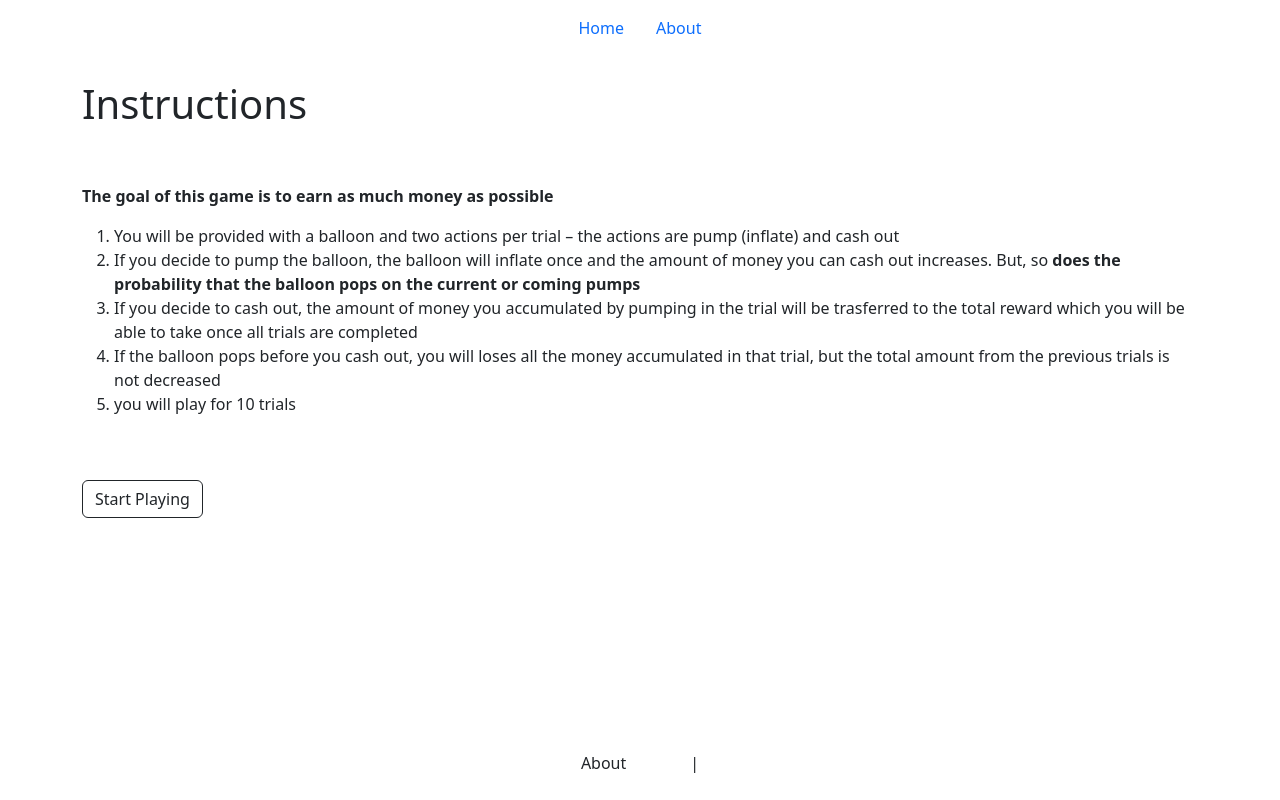
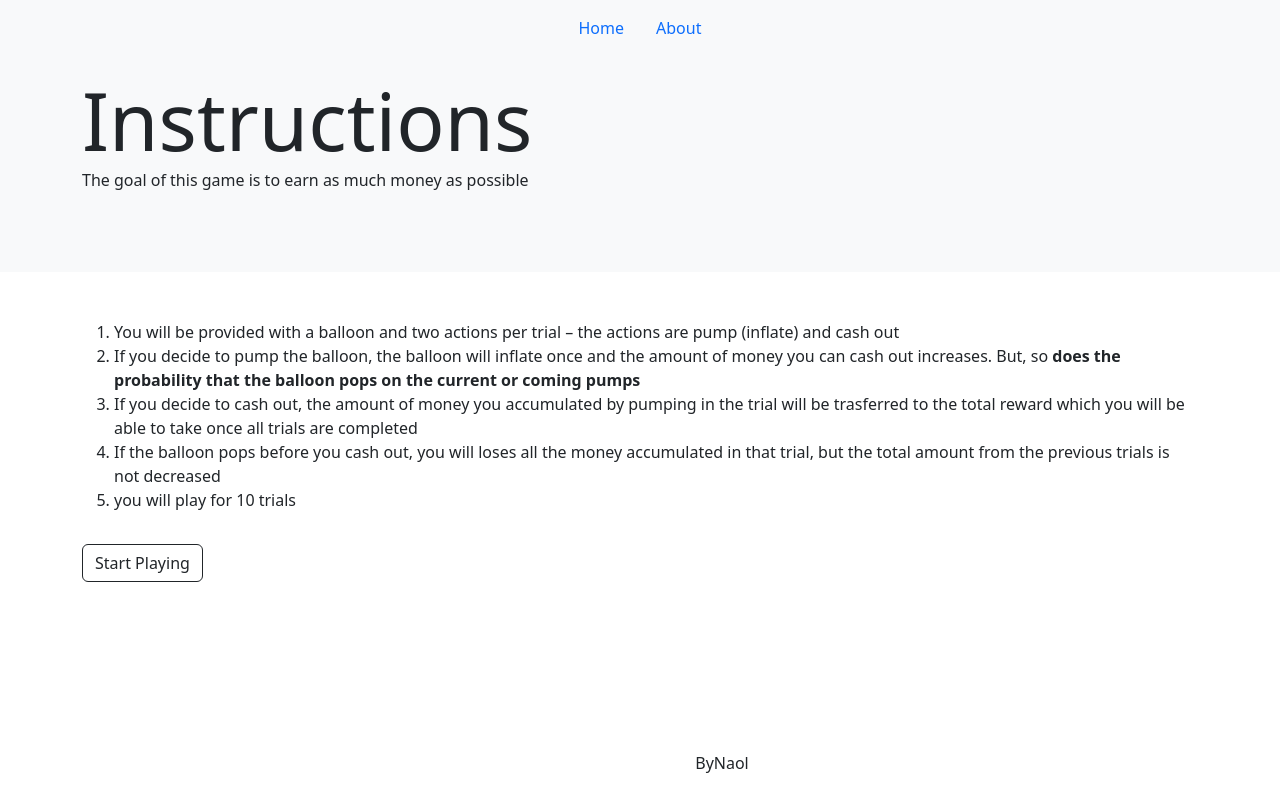
Before and after one commit to NaolGB/BalloonAnalogueRiskTask, a Django app: page /standard-bart/ in a window 1280 px wide; the page is wider, and only the part inside the window is pictured. Run offline with Django 4.2, Linux system fonts and the light colour scheme.

Commit message:
site style update

```diff
--- a/BART/settings.py
+++ b/BART/settings.py
@@ -11,6 +11,7 @@ https://docs.djangoproject.com/en/4.0/ref/settings/
 """
 
 from pathlib import Path
+from . import secrets as sec
 
 # Build paths inside the project like this: BASE_DIR / 'subdir'.
 BASE_DIR = Path(__file__).resolve().parent.parent
@@ -20,7 +21,7 @@ BASE_DIR = Path(__file__).resolve().parent.parent
 # See https://docs.djangoproject.com/en/4.0/howto/deployment/checklist/
 
 # SECURITY WARNING: keep the secret key used in production secret!
-SECRET_KEY = 'INSERT-SECRET-KEY-HERE'
+SECRET_KEY = sec.DJANGO_SECRET_KEY
 
 # SECURITY WARNING: don't run with debug turned on in production!
 DEBUG = True
--- a/ModifiedBART/templates/ModifiedBART/home.html
+++ b/ModifiedBART/templates/ModifiedBART/home.html
@@ -8,6 +8,7 @@
     <p>The goal of this game is to earn as much money as possible</p>
 </strong>
 
+<div>
     <ol>
         <li>You will be provided with a balloon and two actions per trial – the actions are pump (inflate) and cash out</li>
         <li>You have the option to increase the number of pumps you make at a time by inserting the number in the provided box, however you can only do a total of 128 pumps per trial</li>
@@ -16,12 +17,13 @@
         <li>If the balloon pops before you cash out, you will loses all the money accumulated in that trial, but the total amount from the previous trials is not decreased</li>
         <li>you will play for 10 trials</li>
     </ol>
-<br>
-<br>
+</div>
 
+<div class='pt-3'>
     <a class="btn btn-outline-dark" role="button" href="{% url 'bart-modified-createExperiment' %}" >
             Start Playing
     </a>
+</div>
 
 
 {% endblock %}
--- a/StandardBART/templates/StandardBART/home.html
+++ b/StandardBART/templates/StandardBART/home.html
@@ -1,13 +1,18 @@
 {% extends 'main.html' %}
+{% block title %}
+<div class='display-1'>
+    Instructions
+</div>
+<div class='fs-6 fw-light pb-3'>
+    The goal of this game is to earn as much money as possible
+</div>
+<div class='d-flex mb-3 gap-3 pt-5'>
+
+</div>
+{% endblock title %}
 
 {% block content %}
-<h1>Instructions</h1>
-<br>
-<br>
-<strong>
-    <p>The goal of this game is to earn as much money as possible</p>
-</strong>
-
+<div>
     <ol>
         <li>You will be provided with a balloon and two actions per trial – the actions are pump (inflate) and cash out</li>
         <li>If you decide to pump the balloon, the balloon will inflate once and the amount of money you can cash out increases. But, so <strong> does the probability that the balloon pops on the current or coming pumps</strong></li>
@@ -15,11 +20,11 @@
         <li>If the balloon pops before you cash out, you will loses all the money accumulated in that trial, but the total amount from the previous trials is not decreased</li>
         <li>you will play for 10 trials</li>
     </ol>
-<br>
-<br>
+</div>
 
+<div class='pt-3'>
     <a class="btn btn-outline-dark" role="button" href="{% url 'bart-createExperiment' %}">
         Start Playing
     </a>
-
-{% endblock %}
+</div>
+{% endblock content %}
--- a/templates/main.html
+++ b/templates/main.html
@@ -4,14 +4,13 @@
     <meta charset="UTF-8">
     <meta http-equiv="X-UA-Compatible" content="IE=edge">
     <meta name="viewport" content="width=device-width, initial-scale=1.0">
-    <link href="https://cdn.jsdelivr.net/npm/bootstrap@5.2.0-beta1/dist/css/bootstrap.min.css" rel="stylesheet" integrity="sha384-0evHe/X+R7YkIZDRvuzKMRqM+OrBnVFBL6DOitfPri4tjfHxaWutUpFmBp4vmVor" crossorigin="anonymous">
-    <title>BART | ByNaol</title>
+    <link href="https://cdn.jsdelivr.net/npm/bootstrap@5.2.2/dist/css/bootstrap.min.css" rel="stylesheet" integrity="sha384-Zenh87qX5JnK2Jl0vWa8Ck2rdkQ2Bzep5IDxbcnCeuOxjzrPF/et3URy9Bv1WTRi" crossorigin="anonymous">
+    <title>BART | Naol Basaye</title>
 </head>
 
 <body>
 
-
-    <div class="container-sm">
+    <div class='bg-light'>
         <nav class="nav justify-content-center navbar navbar-expand-lg">
             <li class="nav-item">
                 <a class="nav-link active" aria-current="page" href="{% url 'landing-home' %}">Home</a>
@@ -20,24 +19,28 @@
                 <a class="nav-link active" aria-current="page" href="{% url 'landing-about' %}">About</a>
             </li>
         </nav>
-        <br>
+        <div class='container pt-3 mb-5'>
+            <div class="row">
+                {% block title %}
 
-        {% block content %}
-
-        {% endblock %}
-        <br>
-        <br>
-        <br>
-
+                {% endblock title %}
+            </div>
+        </div>
     </div>
 
+    <div class='container'>
+        <div class="row">
+            {% block content %}
 
-    <footer>
-        <a class="nav-link active" aria-current="page" href="{% url 'landing-about' %}">About</a> |
-    </footer>
+            {% endblock content %}
+        </div>
+    </div>
 
-
-
+    <div class='container pt-5 pb-3 '>
+        <footer class="d-flex justify-content-evenly fw-light">
+            <a class="nav-link active" aria-current="page" href="https://bynaol.com">ByNaol</a>
+          </footer>
+    </div>
 
     <style type="text/css">
         body {
```
Also changed, not shown: Landing/templates/Landing/about.html (+12 -6 lines), Landing/templates/Landing/home.html (+11 -0 lines), templates/experimentCompleted.html (+11 -0 lines), ModifiedBART/migrations/0001_initial.py (added), ModifiedBART/migrations/__init__.py (added), StandardBART/migrations/0001_initial.py (added), StandardBART/migrations/__init__.py (added), 1 other file. Lines whose indentation alone changed are shown as unchanged.
